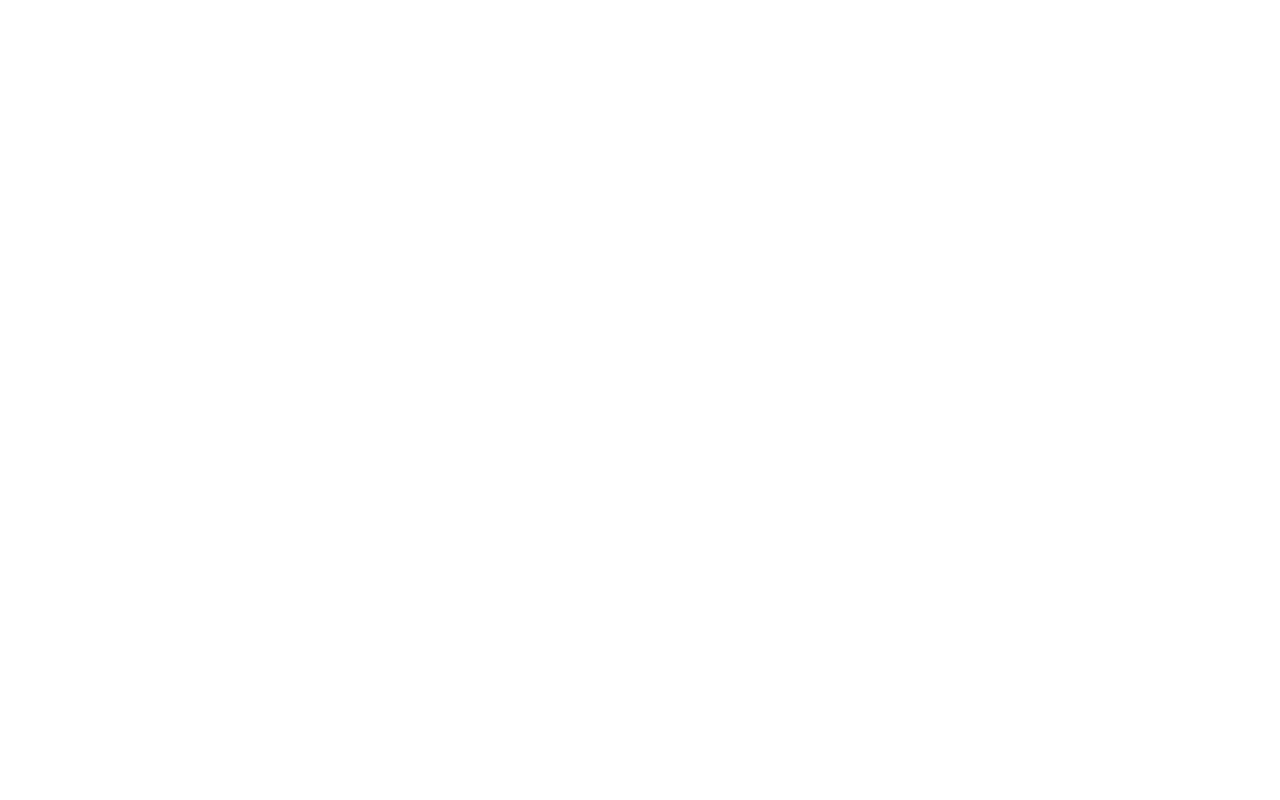
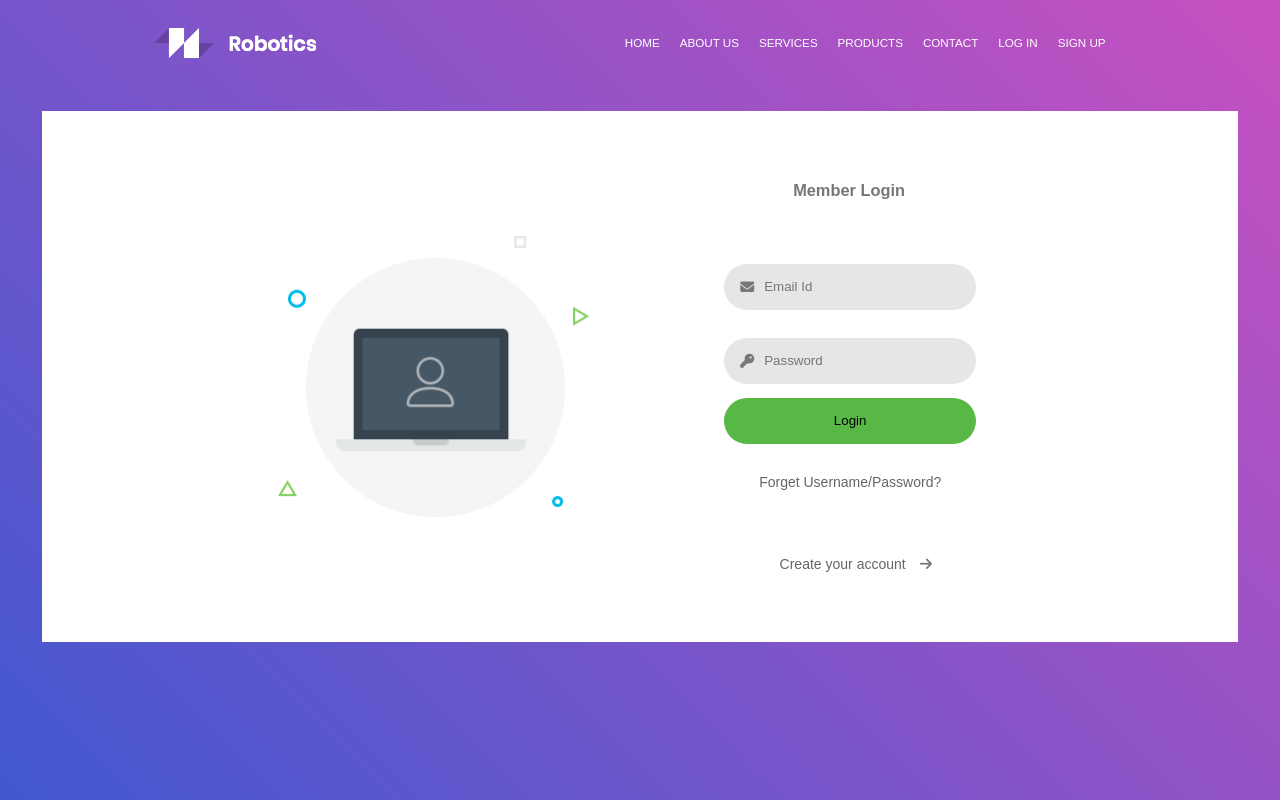
Before and after one commit to SivaReddy1101/Robotics, a plain HTML site: page login.html in a window 1280 px wide. Drawn offline with Linux system fonts and the light colour scheme.

Commit message:
Completed login and signup

```diff
--- a/css/style.css
+++ b/css/style.css
@@ -305,3 +305,115 @@ body{
     border-radius: 12px;
     text-decoration: none;
 }
+
+/* Login */
+
+.login-signup-bg{
+    background: linear-gradient(-135deg,#c850c0,#4158d0);
+}
+.login-content{
+    padding: 1em;
+    margin: 2em;
+}
+.login-row{
+    display: flex;
+    flex-flow: row wrap;
+    justify-content: center;
+    align-items: center;
+    padding: 1em;
+    background-color: white;
+}
+.login-col1{
+    width: 27%;
+    margin: 1.5em;
+    padding: 1em;
+}
+.login-col2{
+    width: fit-content;
+    margin: 1.5em;
+    padding: 1em;
+}
+.login-heading{
+    text-align: center;
+    padding: 0.2em;
+    margin-left: 2em;
+}
+.login-img{
+    width: 100%;
+}
+.form-content{
+    display: flex;
+    flex-flow: column;
+    justify-content: center;
+    align-items: unset;
+    padding: 2em;
+    margin-left: 2.5em;
+}
+.icon-span{
+    top: 30;
+    position: relative;
+    left: 16;
+}
+.input-em-pass{
+    border: none;
+    line-height: 1.5;
+    width: 100%;
+    padding: 1em;
+    padding-left: 3em;
+    background-color: #e6e6e6;
+    border-radius: 112px;
+    margin-bottom: 1em;
+}
+.input-btn{
+    border: none;
+    line-height: 1.5;
+    width: 100%;
+    padding: 1em;
+    background-color: #57b846;
+    border-radius: 112px;
+    margin-bottom: 1em;
+}
+.form-atag{
+    text-decoration: none;
+    color: #666;
+    margin: 1em;
+}
+.fp-ptag{
+    text-align: center;
+}
+.fp-span:hover{
+    color: #57b846;
+}
+.ptag-cr{
+    text-align: center;
+    padding: 0.2em;
+    margin-left: 2.3em;
+}
+
+/* Sign Up */
+
+.em-input, .pass-label{
+    width: 18em;
+}
+.em-pass{
+    border: none;
+    line-height: 1.5;
+    width: 100%;
+    padding: 1em;
+    padding-left: 3em;
+    background-color: #e6e6e6;
+    border-radius: 112px;
+}
+.em-cpass{
+    border: none;
+    line-height: 1.5;
+    width: 100%;
+    padding: 1em;
+    padding-left: 3em;
+    background-color: #e6e6e6;
+    border-radius: 112px;
+    margin-bottom: 1em;
+}
+.iconn-arrow{
+    margin-left: 0.2em;
+}
--- a/login.html
+++ b/login.html
@@ -0,0 +1,68 @@
+<html>
+    <head>
+        <title>Document</title>
+        <link rel="stylesheet" href="css/style.css">
+        <link rel="stylesheet" href="css/navbar.css">
+        <link rel="stylesheet" href="css/footerbar.css">
+        <link rel="stylesheet" href="https://cdnjs.cloudflare.com/ajax/libs/font-awesome/6.1.2/css/all.min.css"/>
+        <style>
+
+        </style>
+    </head>
+    <body>
+        <div class="outerdiv login-signup-bg">
+            <div class="login-header">
+                <div class="navbar">
+                    <div class="navbar-row">
+                        <div class="nav-icon">
+                            <a href="index.html"><img src="images/nav-icon.png" alt=""></a>
+                        </div>
+                        <div class="nav-menu">
+                            <ul>
+                                <li><a href="index.html">HOME</a></li>
+                                <li><a href="aboutus.html">ABOUT US</a></li>
+                                <li><a href="services.html">SERVICES</a></li>
+                                <li><a href="products.html">PRODUCTS</a></li>
+                                <!-- <li><a href="blog.html">BLOG</a></li> -->
+                                <li><a href="contactus.html">CONTACT</a></li>
+                                <li><a href="login.html">LOG IN</a></li>
+                                <li><a href="signup.html">SIGN UP</a></li>
+                            </ul>
+                        </div>
+                    </div>
+                </div>
+            </div>
+            <div class="login-content">
+                <div class="login-row">
+                    <div class="login-col1">
+                        <img class="login-img" src="images/login-img.jpg" alt="">
+                    </div>
+                    <div class="login-col2">
+                        <h3 class="login-heading">Member Login</h3>
+                        <form action="" class="form-content">
+                            <div class="em-label">
+                                <div class="em-input">
+                                    <span class="icon-span"><i class="fa-solid fa-envelope log-signup-icon"></i></span>
+                                    <input class="input-em-pass" type="email" placeholder="Email Id">
+                                </div>
+                            </div>
+                            <div class="pass-label">
+                                <div class="pass-input">
+                                    <span class="icon-span"><i class="fas fa-key fa-solid log-signup-icon"></i></span>
+                                    <input class="input-em-pass" type="password" placeholder="Password">
+                                </div>
+                            </div>
+                            <div class="submit-btn">
+                                <input class="input-btn" type="submit"" value="Login">
+                                <p class="fp-ptag"><a class="form-atag" href="#">Forget <span class="fp-span">Username/Password?</span></a></p>
+                            </div>
+                    </form>
+                    <p class="ptag-cr"><a class="form-atag" href="signup.html">Create your account</a><i class="fa-solid fa-arrow-right"></i></p>
+                </div>
+                </div>
+            </div>
+        </div>
+    </body>
+    </html>
+
+    <!-- #FAF9FE -->
```
Also changed, not shown: signup.html (+73 -0 lines), images/login-img.jpg (added).
